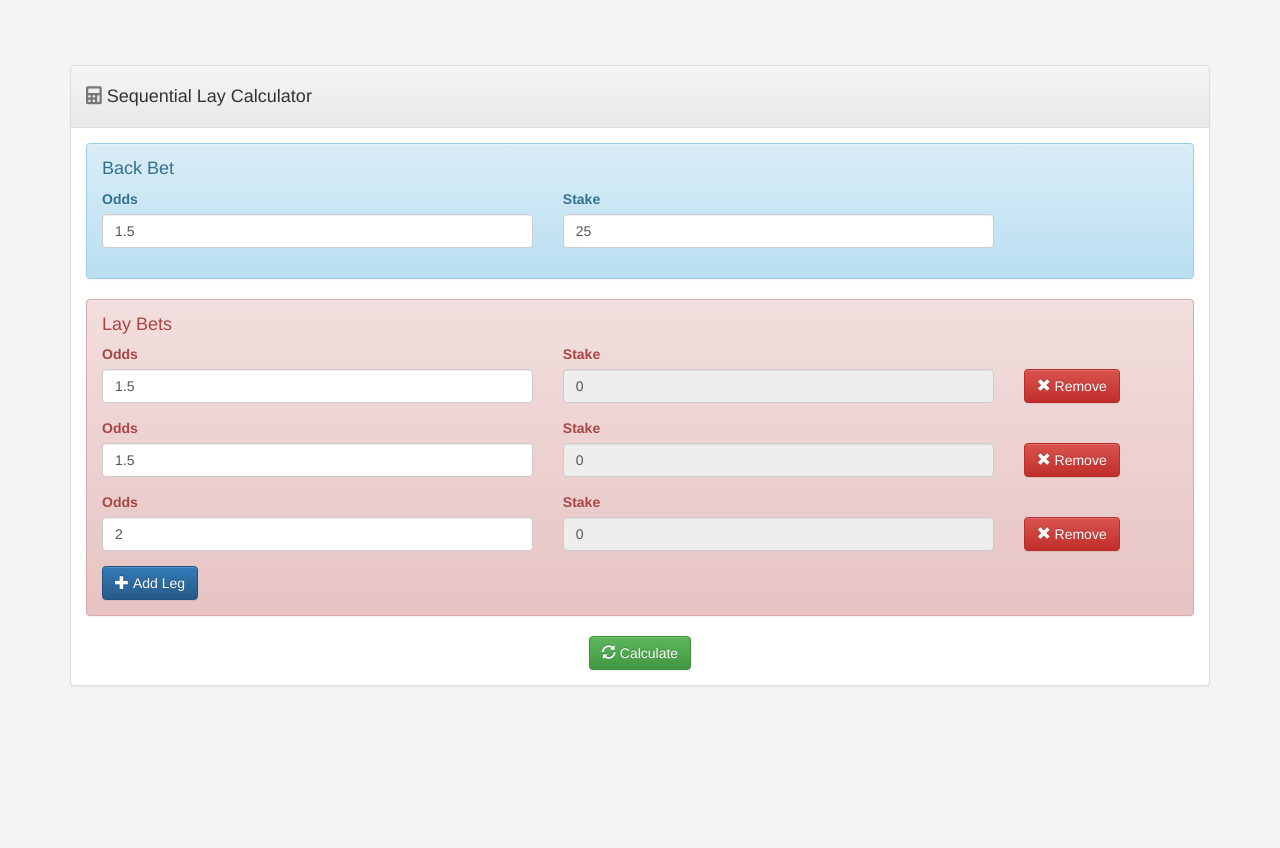
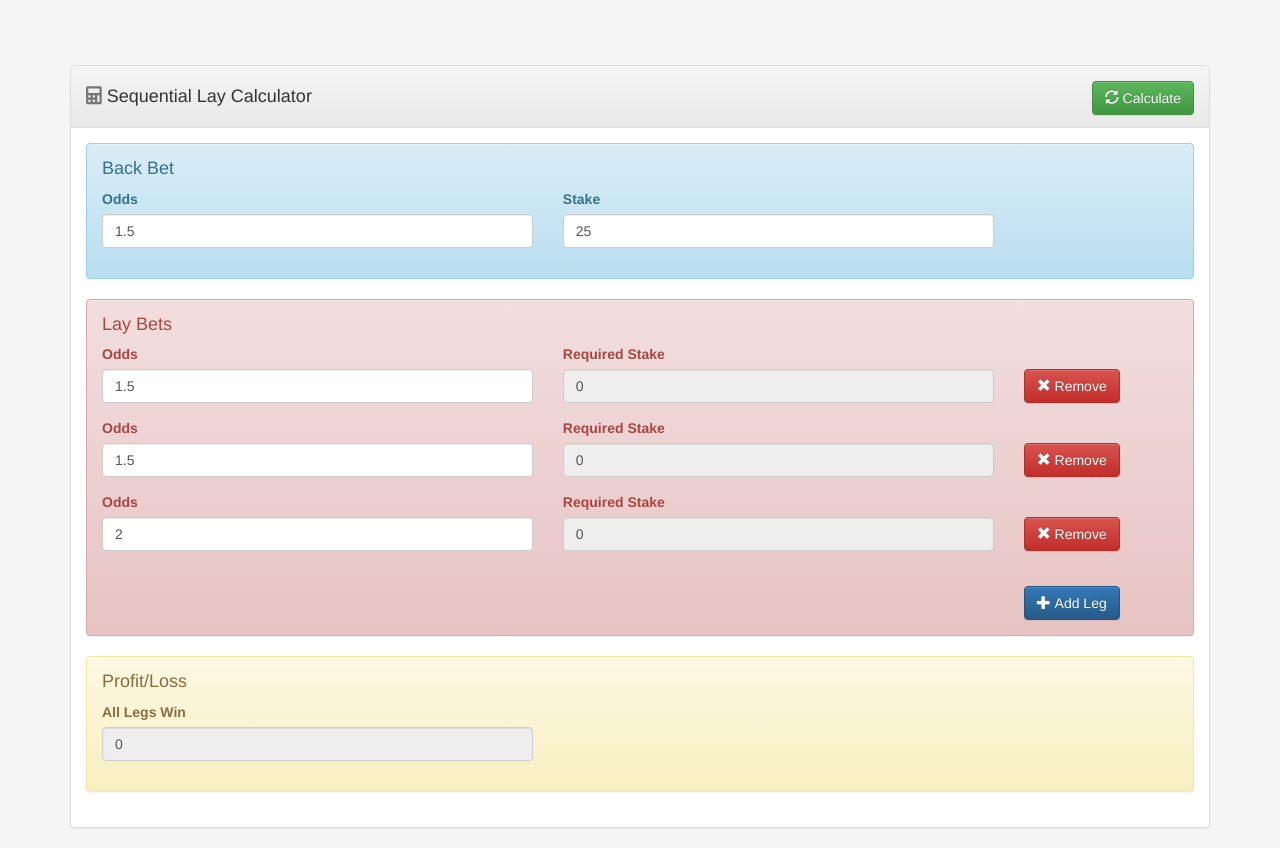
Before and after one commit to richard-ob/sequential-layer, a Vue app: page / in a window 1280 px wide. Before the commit the page ends 800 px from the top, so only its background shows below. Built offline with nearby package versions, Linux system fonts and the light colour scheme.

Commit message:
Add calculation for "all legs win" profit/loss

```diff
--- a/index.html
+++ b/index.html
@@ -16,6 +16,9 @@
     body {
         background-color: #f5f5f5;
     }
+    .panel-heading .btn {
+      margin-top: -5px;
+    }
   </style>
 </head>
 
--- a/src/components/SequentialLayCalculator.vue
+++ b/src/components/SequentialLayCalculator.vue
@@ -2,7 +2,12 @@
   <div class="sequential-lay-calculator">
     <div class="panel panel-default">
       <div class="panel-heading">
-        <h4><i class="fa fa-calculator text-muted"></i> Sequential Lay Calculator</h4>
+        <h4>
+          <i class="fa fa-calculator text-muted"></i>&nbsp;Sequential Lay Calculator
+          <button type="button" class="btn btn-success pull-right" v-on:click="calculate">
+            <i class="glyphicon glyphicon-refresh"></i>&nbsp;Calculate
+          </button>
+        </h4>
       </div>
       <div class="panel-body">
         <form>
@@ -34,7 +39,7 @@
               </div>
               <div class="col-sm-5">
                 <div class="form-group">
-                  <label>Stake</label>
+                  <label>Required Stake</label>
                   <input type="text" v-model="leg.stake" class="form-control" disabled/>
                 </div>
               </div>
@@ -44,14 +49,25 @@
                 </button>
               </div>
             </div>
-            <button type="button" class="btn btn-primary" v-on:click="addLeg">
-              <i class="glyphicon glyphicon-plus"></i>&nbsp;Add Leg
-            </button>
+            <div class="row">
+              <div class="col-sm-offset-10 col-sm-2">
+                  <br/>
+                <button type="button" class="btn btn-primary" v-on:click="addLeg">
+                  <i class="glyphicon glyphicon-plus"></i>&nbsp;Add Leg
+                </button>
+              </div>
+            </div>
           </div>
-          <div class="text-center">
-            <button type="button" class="btn btn-success" v-on:click="calculate">
-              <i class="glyphicon glyphicon-refresh"></i>&nbsp;Calculate
-            </button>
+          <div class="alert alert-warning">
+            <h4>Profit/Loss</h4>
+            <div class="row">
+              <div class="col-sm-5">
+                <div class="form-group">
+                  <label>All Legs Win</label>
+                  <input type="text" v-model="profit" class="form-control" disabled/>
+                </div>
+              </div>
+            </div>
           </div>
         </form>
       </div>
@@ -69,7 +85,8 @@ export default {
         {odds: 1.5, stake: 0},
         {odds: 1.5, stake: 0},
         {odds: 2, stake: 0}
-      ]
+      ],
+      profit: 0
     }
   },
   methods: {
@@ -80,6 +97,15 @@ export default {
       this.legs = this.legs.filter(l => l !== leg)
     },
     calculate: function () {
+      let runningStakeTotal = this.backBet.stake
+      let potentialProfit = this.backBet.stake * (this.backBet.odds - 1)
+      for (let leg of this.legs) {
+        leg.stake = runningStakeTotal
+        const liability = leg.stake * (leg.odds - 1)
+        runningStakeTotal += liability
+        potentialProfit -= liability
+      }
+      this.profit = potentialProfit
     }
   }
 }
```
